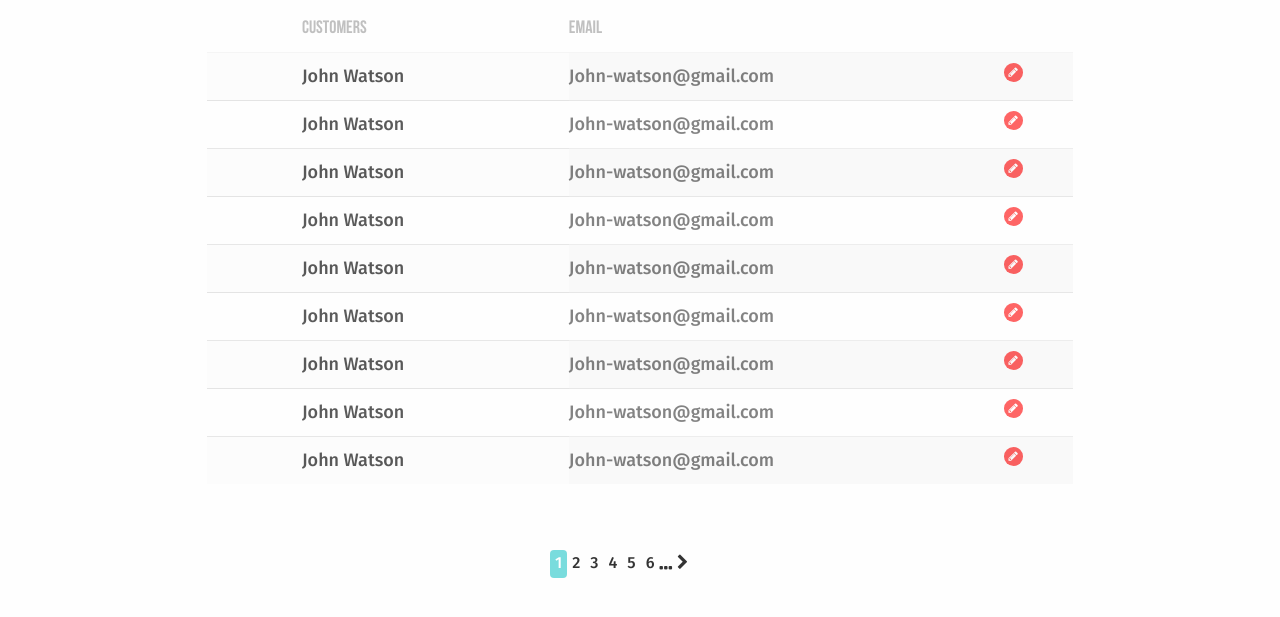
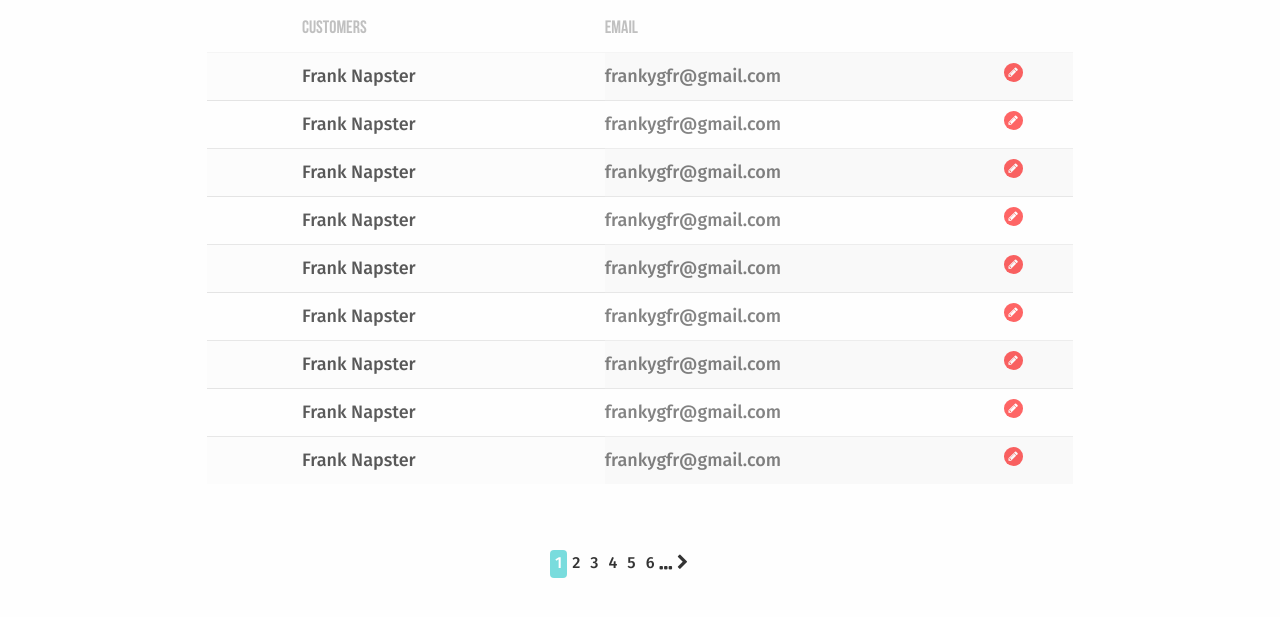
Before and after one commit to Napstergfr/Napstergfr.github.io, a plain HTML site: page admin_users.html in a window 1280 px wide. Shown: the part 159-776 px from the top of the page. Drawn offline with Linux system fonts and the light colour scheme.

Commit message:
Update admin_users.html

```diff
--- a/admin_users.html
+++ b/admin_users.html
@@ -63,35 +63,35 @@
                     <td>EMAIL</td>
                 </tr>
                 <tr>
-                    <td class="fw400_user"></font>John Watson</td>
-                    <td class="u-mail-tab">John-watson@gmail.com <a href="#"><i class="fa fa-pencil" aria-hidden="true"></i></a></td>
+                    <td class="fw400_user"></font>Frank Napster</td>
+                    <td class="u-mail-tab">frankygfr@gmail.com<a href="#"><i class="fa fa-pencil" aria-hidden="true"></i></a></td>
                 </tr> <tr>
-                    <td class="fw400_user"></font>John Watson</td>
-                    <td class="u-mail-tab">John-watson@gmail.com <a href="#"><i class="fa fa-pencil" aria-hidden="true"></i></a></td>
+                    <td class="fw400_user"></font>Frank Napster</td>
+                    <td class="u-mail-tab">frankygfr@gmail.com<a href="#"><i class="fa fa-pencil" aria-hidden="true"></i></a></td>
                 </tr> <tr>
-                    <td class="fw400_user"></font>John Watson</td>
-                    <td class="u-mail-tab">John-watson@gmail.com <a href="#"><i class="fa fa-pencil" aria-hidden="true"></i></a></td>
+                    <td class="fw400_user"></font>Frank Napster</td>
+                    <td class="u-mail-tab">frankygfr@gmail.com<a href="#"><i class="fa fa-pencil" aria-hidden="true"></i></a></td>
                 </tr> <tr>
-                    <td class="fw400_user"></font>John Watson</td>
-                    <td class="u-mail-tab">John-watson@gmail.com <a href="#"><i class="fa fa-pencil" aria-hidden="true"></i></a></td>
+                    <td class="fw400_user"></font>Frank Napster</td>
+                    <td class="u-mail-tab">frankygfr@gmail.com<a href="#"><i class="fa fa-pencil" aria-hidden="true"></i></a></td>
                 </tr> <tr>
-                    <td class="fw400_user"></font>John Watson</td>
-                    <td class="u-mail-tab">John-watson@gmail.com <a href="#"><i class="fa fa-pencil" aria-hidden="true"></i></a></td>
+                    <td class="fw400_user"></font>Frank Napster</td>
+                    <td class="u-mail-tab">frankygfr@gmail.com<a href="#"><i class="fa fa-pencil" aria-hidden="true"></i></a></td>
                 </tr> <tr>
-                    <td class="fw400_user"></font>John Watson</td>
-                    <td class="u-mail-tab">John-watson@gmail.com <a href="#"><i class="fa fa-pencil" aria-hidden="true"></i></a></td>
+                    <td class="fw400_user"></font>Frank Napster</td>
+                    <td class="u-mail-tab">frankygfr@gmail.com<a href="#"><i class="fa fa-pencil" aria-hidden="true"></i></a></td>
                 </tr> <tr>
-                    <td class="fw400_user"></font>John Watson</td>
-                    <td class="u-mail-tab">John-watson@gmail.com <a href="#"><i class="fa fa-pencil" aria-hidden="true"></i></a></td>
+                    <td class="fw400_user"></font>Frank Napster</td>
+                    <td class="u-mail-tab">frankygfr@gmail.com<a href="#"><i class="fa fa-pencil" aria-hidden="true"></i></a></td>
                 </tr> <tr>
-                    <td class="fw400_user"></font>John Watson</td>
-                    <td class="u-mail-tab">John-watson@gmail.com <a href="#"><i class="fa fa-pencil" aria-hidden="true"></i></a></td>
+                    <td class="fw400_user"></font>Frank Napster</td>
+                    <td class="u-mail-tab">frankygfr@gmail.com<a href="#"><i class="fa fa-pencil" aria-hidden="true"></i></a></td>
                 </tr>
 
 
                 <tr>
-                    <td class="fw400_user" style="border:none;">John Watson</td>
-                    <td style="border:none;" class="u-mail-tab">John-watson@gmail.com  <a href="#"><i class="fa fa-pencil" aria-hidden="true"></i></a></td>
+                    <td class="fw400_user" style="border:none;">Frank Napster</td>
+                    <td style="border:none;" class="u-mail-tab">frankygfr@gmail.com <a href="#"><i class="fa fa-pencil" aria-hidden="true"></i></a></td>
 
                 </tr>
             </table>
```
